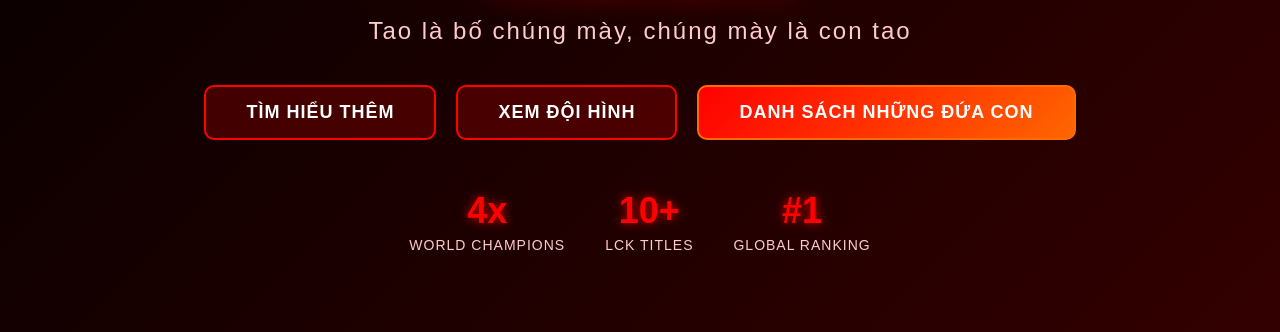
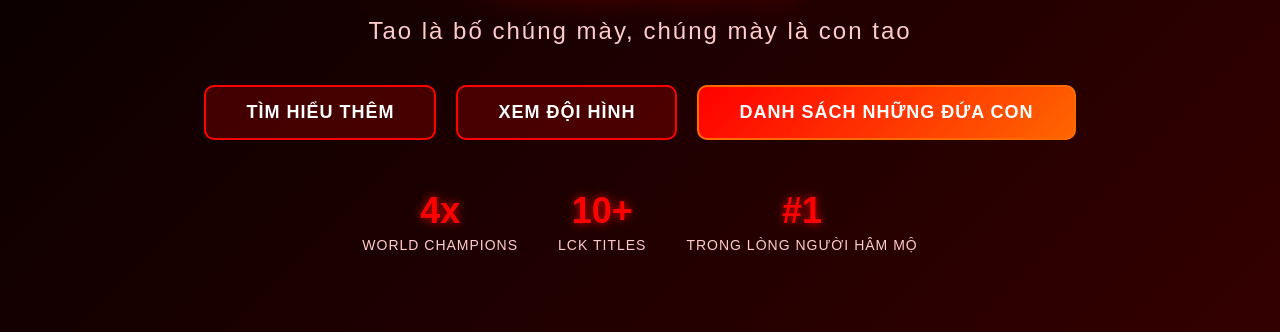
Before and after one commit to m1nhcr41g/WebT1LamBo, a plain HTML site: page index.html in a window 1280 px wide. Shown: the part 468-800 px from the top of the page. Drawn offline with Linux system fonts and the light colour scheme.

Commit message:
fix noi dung

```diff
--- a/index.html
+++ b/index.html
@@ -48,7 +48,7 @@
         </div>
         <div class="stat">
           <div class="stat-number">#1</div>
-          <div class="stat-label">Global Ranking</div>
+          <div class="stat-label">Trong lòng người hâm mộ</div>
         </div>
       </div>
     </div>
```
